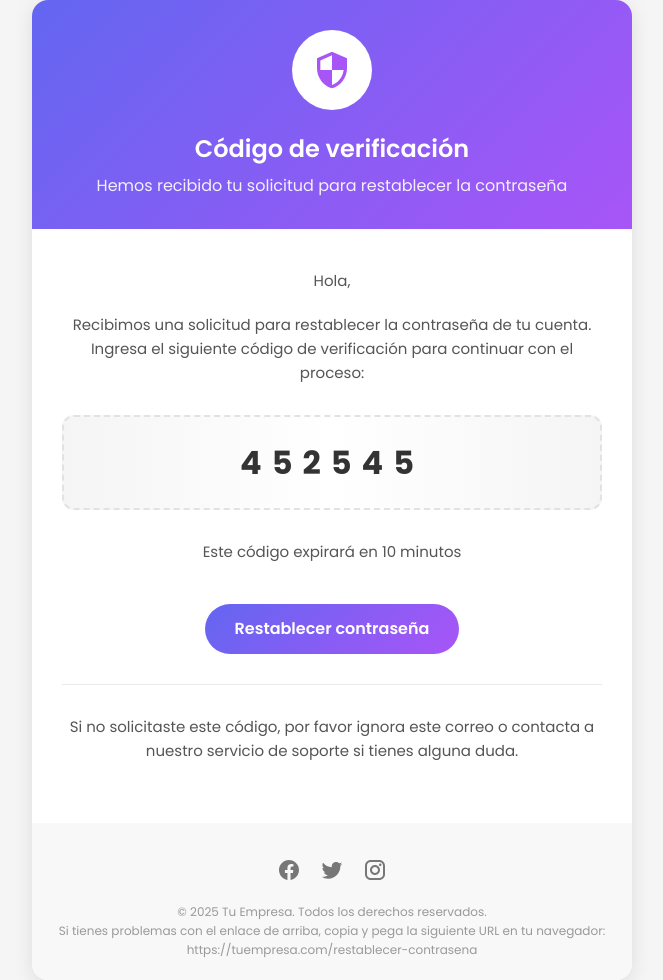
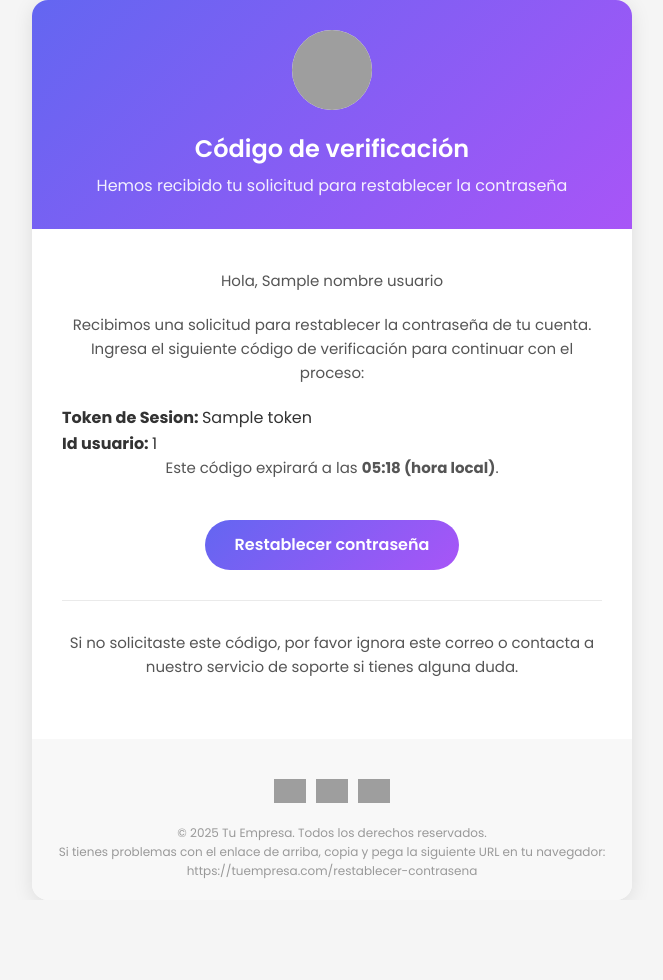
Before and after one commit to juanECR/soluciones_web, a PHP site: template src/view/BodyEmail.php in a window 1280 px wide. Shown: the whole page, without its empty margins (308-971 px from the left). After the commit the page ends 900 px from the top, so only its background shows below. Run offline with PHP 8.4, Linux system fonts and the light colour scheme; the template is opened without the code that fills it: most values are stand-ins (such as "Sample title", 1, 10 or a date in 2020); grey boxes are pictures that could not be loaded.

Commit message:
email design + back

```diff
--- a/src/view/BodyEmail.php
+++ b/src/view/BodyEmail.php
@@ -1,3 +1,9 @@
+
+<?php
+$expiracion = new DateTime('+10 minutes');
+$expiraEnTexto = $expiracion->format('H:i'); // Hora en formato 24h (por ejemplo, 14:32)
+?>
+
 <!DOCTYPE html>
 <html lang="es">
 <head>
@@ -46,10 +52,11 @@
             margin: 0 auto 20px;
         }
 
-        .header-icon svg {
-            width: 40px;
-            height: 40px;
+        .header-icon img {
+            width: 100%;
+            height: 100%;
             fill: #a855f7;
+            border-radius: 50%;
         }
 
         .header h1 {
@@ -75,19 +82,12 @@
             color: #555;
         }
 
-        .verification-code {
-            background: linear-gradient(to right, #f5f5f5, #ffffff, #f5f5f5);
-            border: 2px dashed #e2e2e2;
-            border-radius: 12px;
-            padding: 20px;
-            font-size: 32px;
-            font-weight: 700;
-            letter-spacing: 10px;
-            color: #333;
-            margin: 30px 0;
-            text-align: center;
+        .token-box{
+            text-align: start;
         }
-
+        .id-box{
+            text-align: start;
+        }
         .btn {
             display: inline-block;
             background: linear-gradient(135deg, #6366f1, #a855f7);
@@ -129,21 +129,6 @@
             color: #999;
         }
 
-        .social-icons {
-            margin: 15px 0;
-        }
-
-        .social-icons a {
-            display: inline-block;
-            margin: 0 8px;
-            color: #777;
-        }
-
-        .social-icon {
-            width: 24px;
-            height: 24px;
-            fill: #777;
-        }
 
         @media screen and (max-width: 480px) {
             .container {
@@ -153,11 +138,6 @@
             .header, .content {
                 padding: 20px 15px;
             }
-
-            .verification-code {
-                font-size: 24px;
-                letter-spacing: 5px;
-            }
         }
     </style>
 </head>
@@ -165,23 +145,21 @@
     <div class="container">
         <div class="header">
             <div class="header-icon">
-                <svg xmlns="http://www.w3.org/2000/svg" viewBox="0 0 24 24">
-                    <path d="M12 1L3 5v6c0 5.55 3.84 10.74 9 12 5.16-1.26 9-6.45 9-12V5l-9-4zm0 10.99h7c-.53 4.12-3.28 7.79-7 8.94V12H5V6.3l7-3.11v8.8z"/>
-                </svg>
+              <img src="https://play-lh.googleusercontent.com/UrTU6h_78zYb6l4mk_vE74cDSm9xlCq5AbLVXBNvbYiw8YlOxIP0AcW98SMk5l5pEQ" alt="logo">
             </div>
             <h1>Código de verificación</h1>
             <p>Hemos recibido tu solicitud para restablecer la contraseña</p>
         </div>
 
         <div class="content">
-            <p>Hola,</p>
+            <p>Hola, <?= htmlspecialchars($nombre_usuario)?></p>
             <p>Recibimos una solicitud para restablecer la contraseña de tu cuenta. Ingresa el siguiente código de verificación para continuar con el proceso:</p>
 
-            <div class="verification-code">
-452545
-            </div>
 
-            <p class="expiry">Este código expirará en 10 minutos</p>
+            <div class="token-box"> <b>Token de Sesion: </b> <?= htmlspecialchars($token) ?></div>
+            <div class="id-box"><b>Id usuario: </b> <?= htmlspecialchars($id_usuario) ?></div>
+
+            <p>Este código expirará a las <strong><?= $expiraEnTexto ?> (hora local)</strong>.</p>
 
             <a href="#" class="btn">Restablecer contraseña</a>
 
@@ -191,23 +169,27 @@
         </div>
 
         <div class="footer">
-            <div class="social-icons">
-                <a href="#">
-                    <svg class="social-icon" xmlns="http://www.w3.org/2000/svg" viewBox="0 0 24 24">
-                        <path d="M12 2.04C6.5 2.04 2 6.53 2 12.06C2 17.06 5.66 21.21 10.44 21.96V14.96H7.9V12.06H10.44V9.85C10.44 7.34 11.93 5.96 14.22 5.96C15.31 5.96 16.45 6.15 16.45 6.15V8.62H15.19C13.95 8.62 13.56 9.39 13.56 10.18V12.06H16.34L15.89 14.96H13.56V21.96C18.34 21.21 22 17.06 22 12.06C22 6.53 17.5 2.04 12 2.04Z"/>
-                    </svg>
-                </a>
-                <a href="#">
-                    <svg class="social-icon" xmlns="http://www.w3.org/2000/svg" viewBox="0 0 24 24">
-                        <path d="M22.46 6C21.69 6.35 20.86 6.58 20 6.69C20.88 6.16 21.56 5.32 21.88 4.31C21.05 4.81 20.13 5.16 19.16 5.36C18.37 4.5 17.26 4 16 4C13.65 4 11.73 5.92 11.73 8.29C11.73 8.63 11.77 8.96 11.84 9.27C8.28 9.09 5.11 7.38 3 4.79C2.63 5.42 2.42 6.16 2.42 6.94C2.42 8.43 3.17 9.75 4.33 10.5C3.62 10.5 2.96 10.3 2.38 10V10.03C2.38 12.11 3.86 13.85 5.82 14.24C5.19 14.43 4.53 14.44 3.9 14.27C4.43 15.98 6.02 17.15 7.89 17.18C6.37 18.3 4.47 18.91 2.56 18.91C2.22 18.91 1.88 18.89 1.54 18.85C3.44 20.05 5.7 20.73 8.12 20.73C16 20.73 20.33 14.25 20.33 8.55C20.33 8.37 20.33 8.19 20.32 8.01C21.16 7.41 21.88 6.65 22.46 5.77V6Z"/>
-                    </svg>
-                </a>
-                <a href="#">
-                    <svg class="social-icon" xmlns="http://www.w3.org/2000/svg" viewBox="0 0 24 24">
-                        <path d="M7.8 2H16.2C19.4 2 22 4.6 22 7.8V16.2C22 19.4 19.4 22 16.2 22H7.8C4.6 22 2 19.4 2 16.2V7.8C2 4.6 4.6 2 7.8 2M7.6 4C5.61 4 4 5.61 4 7.6V16.4C4 18.39 5.61 20 7.6 20H16.4C18.39 20 20 18.39 20 16.4V7.6C20 5.61 18.39 4 16.4 4H7.6M17.25 5.5C17.94 5.5 18.5 6.06 18.5 6.75C18.5 7.44 17.94 8 17.25 8C16.56 8 16 7.44 16 6.75C16 6.06 16.56 5.5 17.25 5.5M12 7C14.76 7 17 9.24 17 12C17 14.76 14.76 17 12 17C9.24 17 7 14.76 7 12C7 9.24 9.24 7 12 7M12 9C10.34 9 9 10.34 9 12C9 13.66 10.34 15 12 15C13.66 15 15 13.66 15 12C15 10.34 13.66 9 12 9Z"/>
-                    </svg>
-                </a>
-            </div>
+                <table role="presentation" cellpadding="0" cellspacing="0" border="0" align="center" style="margin: 20px auto;">
+                <tr>
+                    <td align="center">
+                    <a href="https://facebook.com/tupagina" target="_blank" style="text-decoration: none;">
+                        <img src="https://cdn-icons-png.flaticon.com/48/145/145802.png" alt="Facebook" width="32" style="display: block; border: 0;">
+                    </a>
+                    </td>
+                    <td width="10"></td>
+                    <td align="center">
+                    <a href="https://twitter.com/tupagina" target="_blank" style="text-decoration: none;">
+                        <img src="https://cdn-icons-png.flaticon.com/48/145/145812.png" alt="Twitter" width="32" style="display: block; border: 0;">
+                    </a>
+                    </td>
+                    <td width="10"></td>
+                    <td align="center">
+                    <a href="https://instagram.com/tupagina" target="_blank" style="text-decoration: none;">
+                        <img src="https://cdn-icons-png.flaticon.com/48/2111/2111463.png" alt="Instagram" width="32" style="display: block; border: 0;">
+                    </a>
+                    </td>
+                </tr>
+                </table>
             <p>© 2025 Tu Empresa. Todos los derechos reservados.</p>
             <p>Si tienes problemas con el enlace de arriba, copia y pega la siguiente URL en tu navegador:</p>
             <p>https://tuempresa.com/restablecer-contrasena</p>
--- a/src/view/js/functions_usuario.js
+++ b/src/view/js/functions_usuario.js
@@ -291,8 +291,8 @@ function reset_password(id) {
         }
     });
 }
+
 async function reniciar_password(id) {
-
     // generamos el formulario
     const formData = new FormData();
     formData.append('id', id);
@@ -331,6 +331,4 @@ async function reniciar_password(id) {
     } catch (e) {
         console.log("Error al actualizar periodo" + e);
     }
-
-
 }
```
Also changed, not shown: src/control/Usuario.php (+24 -7 lines).
